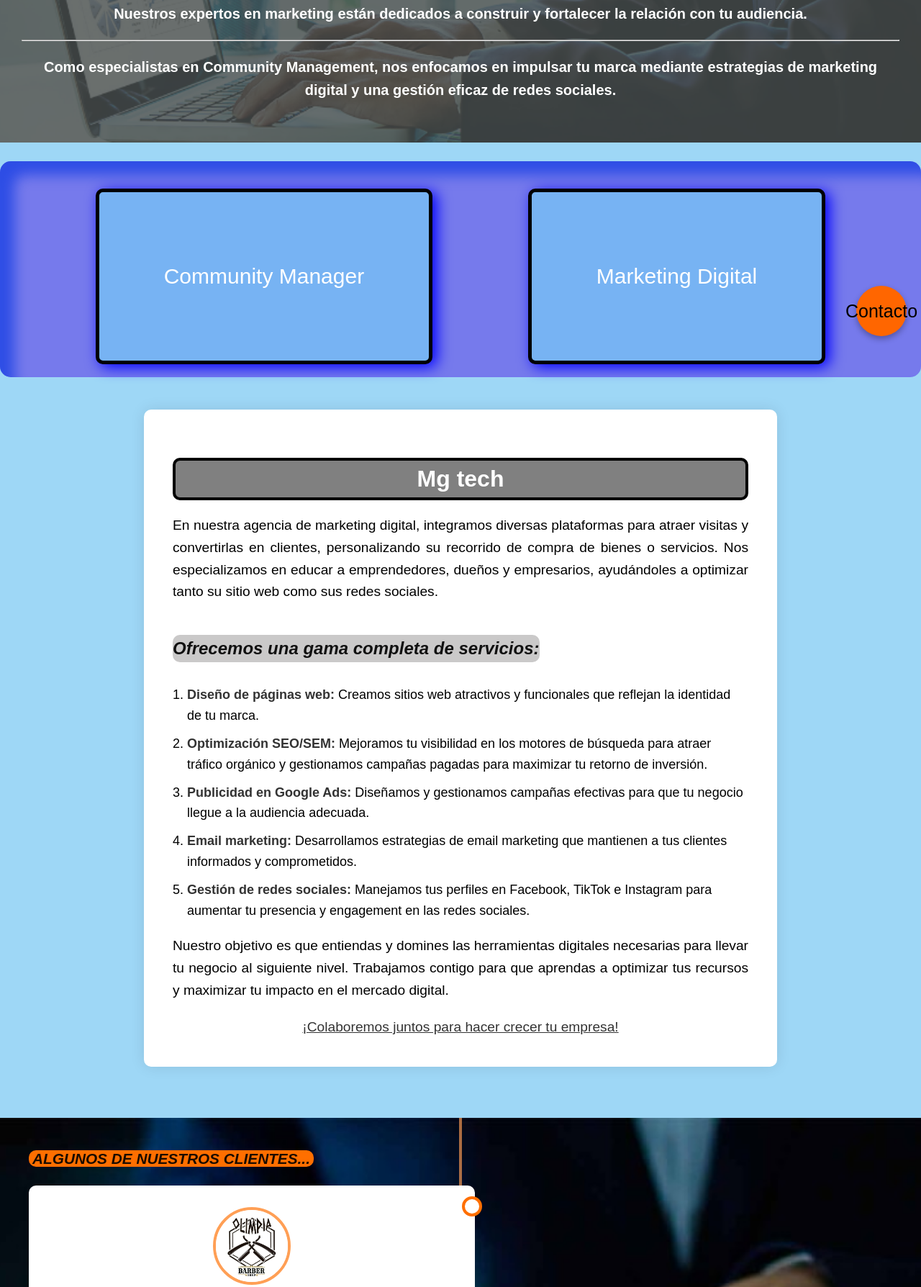
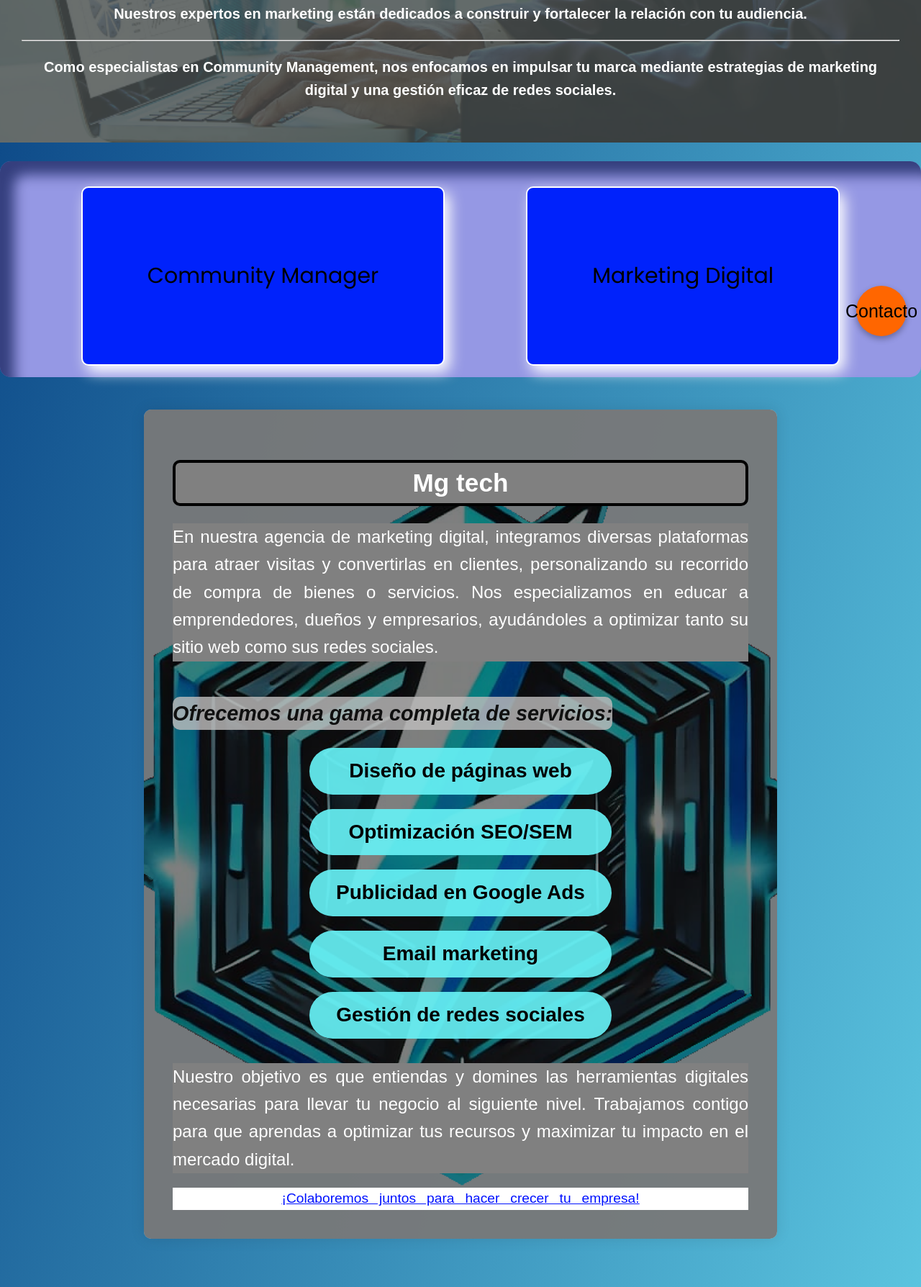
Before and after one commit to CristianNessi/MG-Tech, a plain HTML site: page index.html in a window 1280 px wide. Shown: the part 313-2101 px from the top of the page at 72% size. Drawn offline with nearby package versions, Linux system fonts and the light colour scheme.

Commit message:
Add files via upload

```diff
--- a/index.html
+++ b/index.html
@@ -6,6 +6,12 @@
     <meta name="viewport" content="width=device-width, initial-scale=1.0">
     <title>MG'Tech</title>
     <link rel="stylesheet" href="style.css">
+    <link href="https://fonts.googleapis.com/css2?family=Montserrat:wght@400;700&display=swap" rel="stylesheet">
+    <link href="https://fonts.googleapis.com/css2?family=Poppins:wght@400;700&display=swap" rel="stylesheet">
+    <link href="https://fonts.googleapis.com/css2?family=Lato:wght@400;700&display=swap" rel="stylesheet">
+    <link href="https://fonts.googleapis.com/css2?family=Playfair+Display:wght@400;700&display=swap" rel="stylesheet">
+    <link href="https://fonts.googleapis.com/css2?family=Merriweather:wght@400;700&display=swap" rel="stylesheet">
+    <link rel="icon" href="imagenes/logo.png" type="image/x-icon">
 </head>
 
 <body>
@@ -13,7 +19,7 @@
     <header class="header-container">
         <div class="barra">
             <div class="grid-container">
-                <img src="imagenes/MG_DG_5_no_bg_cv2.png" alt="Logo" class="logo">
+                <img src="imagenes/logo.png" alt="Logo" class="logo">
                 <h1>MG'Tech</h1>
             </div>
             <nav>
@@ -116,23 +122,18 @@
 
                 <h3><i>Ofrecemos una gama completa de servicios:</i></h3>
                 <ol>
-                    <li><strong>Diseño de páginas web:</strong> Creamos sitios web atractivos y funcionales que reflejan
-                        la identidad de tu marca.</li>
-                    <li><strong>Optimización SEO/SEM:</strong> Mejoramos tu visibilidad en los motores de búsqueda para
-                        atraer tráfico orgánico y gestionamos campañas pagadas para maximizar tu retorno de inversión.
-                    </li>
-                    <li><strong>Publicidad en Google Ads:</strong> Diseñamos y gestionamos campañas efectivas para que
-                        tu negocio llegue a la audiencia adecuada.</li>
-                    <li><strong>Email marketing:</strong> Desarrollamos estrategias de email marketing que mantienen a
-                        tus clientes informados y comprometidos.</li>
-                    <li><strong>Gestión de redes sociales:</strong> Manejamos tus perfiles en Facebook, TikTok e
-                        Instagram para aumentar tu presencia y engagement en las redes sociales.</li>
+                    <li><strong>Diseño de páginas web</strong></li>
+                    <li><strong>Optimización SEO/SEM</strong> </li>
+                    <li><strong>Publicidad en Google Ads</strong> </li>
+                    <li><strong>Email marketing</strong></li>
+                    <li><strong>Gestión de redes sociales</strong></li>
                 </ol>
                 <p>Nuestro objetivo es que entiendas y domines las herramientas digitales necesarias para llevar tu
                     negocio al siguiente nivel. Trabajamos contigo para que aprendas a optimizar tus recursos y
                     maximizar tu impacto en el mercado digital.</p>
 
-                <u>¡Colaboremos juntos para hacer crecer tu empresa!</u>
+                <a href="navegacion/contacto.html"><u>¡Colaboremos juntos para hacer crecer tu
+                        empresa!</u></a>
             </article>
         </section>
         <br>
--- a/style.css
+++ b/style.css
@@ -1,6 +1,6 @@
 /* Estilos generales del cuerpo y encabezado */
 body {
-    background: rgba(62, 176, 238, 0.5);
+    background: linear-gradient(to bottom right, #084182, #77f1ff);
     font-family: Arial, sans-serif;
     margin: 0;
     line-height: 1.6;
@@ -30,7 +30,7 @@
     /* Fija la barra en la parte superior */
     top: 0;
     left: 0;
-    background: rgba(0, 0, 0, 0.8);
+    background: rgba(0, 51, 102, 0.8);
     /* Fondo oscuro semi-transparente */
     padding: 10px 0;
     z-index: 1000;
@@ -42,7 +42,7 @@
 }
 
 .barra.scroll {
-    background: rgba(0, 0, 0, 0.9);
+    background: rgb(1 5 59 / 91%);
     /* Fondo sólido al hacer scroll */
     padding: 10px 0;
     /* Ajusta el padding cuando se hace scroll */
@@ -106,7 +106,7 @@
 }
 
 nav li a {
-    color: #fff;
+    color: #ffffff;
     /* Color del texto del enlace */
     text-decoration: none;
     font-weight: 500;
@@ -190,9 +190,9 @@
     transform-style: preserve-3d;
     transform: rotateY(0deg);
     transition: transform 0.8s, height 0.8s ease;
-    background-color: #767aec;
+    background-color: #9598e4;
     border-radius: 15px;
-    box-shadow: inset 20px 19px 18px rgb(7 54 226 / 65%);
+    box-shadow: inset 20px 19px 18px rgb(1 16 71 / 65%);
     min-height: 300px;
     /* Modificado para que los elementos internos no queden sobrepuestos */
 }
@@ -217,23 +217,22 @@
 }
 
 .plan-button {
-    background-color: #77b3f3;
-    border: solid 5px black;
+    background-color: #0022fb;
+    border: solid 2px white;
     border-radius: 10px;
-    box-shadow: #0000ff 6px 4px 20px;
+    box-shadow: #ffffff 7px 9px 20px;
     margin-top: 20px;
     padding: 100px 90px;
-    color: white;
-    font-family: 'comic sans', sans-serif;
+    color: #000000;
+    font-family: 'Poppins', sans-serif;
     font-size: 30px;
     cursor: pointer;
     transition: background-color 0.3s ease;
 }
 
 .plan-button:hover {
-    background-color: #0056b3;
-    color: #000;
-    box-shadow: #ffffff 6px 4px 20px;
+    background-color: #ffe4b2;
+    box-shadow: 0 12px 20px rgba(255, 165, 0, 0.9);
 }
 
 .show-community,
@@ -245,7 +244,8 @@
     width: 100%;
     padding: 30px;
     margin: 30px;
-    background: linear-gradient(280deg, #6b9aff, #504dff);
+    /* background: linear-gradient(280deg, #6b9aff, #504dff); */
+    background: linear-gradient(280deg, #6b9aff, #e07204);
     border: solid black 4px;
     color: #fff;
     text-align: center;
@@ -261,8 +261,10 @@
 }
 
 .highlight-content:hover {
-    background: rgba(62, 176, 238, 0.822);
-    box-shadow: inset 0px 6px 7px 9px black;
+    /* background: rgba(62, 176, 238, 0.822); */
+    background: rgba(220, 144, 2, 0.827);
+    /* box-shadow: inset 0px 6px 7px 9px black; */
+    box-shadow: inset 0px 6px 7px 9px rgba(255, 68, 0, 0.603);
 }
 
 .text-container {
@@ -371,15 +373,30 @@
     margin: 20px auto;
     padding: 40px;
     max-width: 800px;
-    background-color: #fff;
+    background-color: rgba(255, 255, 255, 0.9);
+    /* Fondo blanco con un poco de transparencia */
     border-radius: 10px;
     box-shadow: 0 0 20px rgba(0, 0, 0, 0.1);
     opacity: 0;
     transform: translateX(100%);
     transition: opacity 1s ease, transform 0.7s ease;
-    background-image: url('imagenes/MG  DG (2) (2).png');
+    background-image: url('imagenes/logo.png');
     background-size: cover;
     background-position: center;
+    position: relative;
+    overflow: hidden;
+}
+
+.section::before {
+    content: '';
+    position: absolute;
+    top: 0;
+    left: 0;
+    width: 100%;
+    height: 100%;
+    background-color: rgba(0, 0, 0, 0.5);
+    /* Capa oscura semitransparente sobre la imagen */
+    z-index: 1;
 }
 
 .section.visible {
@@ -387,8 +404,19 @@
     transform: translateX(0);
 }
 
+.section h2,
+.section h3,
+.section p,
+.section ol,
+.section strong,
+.section u {
+    position: relative;
+    z-index: 2;
+    /* Asegura que el texto esté sobre la capa oscura */
+}
+
 .section h2 {
-    font-size: 2em;
+    font-size: 2.2em;
     background: gray;
     border-radius: 10px;
     color: #ffffff;
@@ -398,7 +426,7 @@
 }
 
 .section h3 {
-    font-size: 1.5em;
+    font-size: 1.8em;
     border-radius: 10px;
     background: #bebdbdcf;
     color: #101010;
@@ -407,24 +435,46 @@
 }
 
 .section p {
-    font-size: 1.2em;
-    color: #000000;
+    font-size: 1.5em;
+    color: #ffffff;
+    background-color: #808080;
     margin-bottom: 20px;
     text-align: justify;
 }
 
 .section ol {
-    padding-left: 20px;
-    margin-bottom: 20px;
+    display: flex;
+    flex-wrap: wrap;
+    justify-content: center;
+    /* Centra los elementos en el contenedor */
+    padding-left: 0;
+    /* Elimina el padding por defecto del <ol> */
+    list-style-type: none;
+    /* Elimina el estilo de la lista por defecto */
+    margin: 0;
 }
 
 .section ol li {
-    margin-bottom: 10px;
-    font-size: 18px;
-}
+    margin: 10px;
+    font-size: 20px;
+    background-color: #67f0f5eb;
+    padding: 10px 20px;
+    /* Añade más padding lateral para un mejor centrado */
+    border-radius: 90px;
+    display: flex;
+    /* Cambia inline-flex a flex para permitir el wrap de los elementos */
+    justify-content: center;
+    /* Centra el contenido dentro de cada <li> */
+    align-items: center;
+    text-align: center;
+    flex-basis: calc(50% - 20px);
+}
+
+
 
 .section strong {
-    color: #333;
+    color: #000000;
+    font-size: 1.4em;
 }
 
 .section u {
@@ -432,8 +482,11 @@
     text-align: center;
     margin-top: 20px;
     font-size: 1.2em;
-    color: #333;
-}
+    color: #0011ff;
+    background-color: white;
+    word-spacing: 0.5em;
+}
+
 
 /* Linea de tiempo */
 
@@ -448,6 +501,7 @@
     content: "";
     background-image: url('imagenes/parallax.jpg');
     /* Cambia esto a la ruta de tu imagen de fondo */
+    background-color: rgba(0, 51, 102, 0.5);
     background-size: cover;
     background-repeat: no-repeat;
     background-position: center;
@@ -500,7 +554,7 @@
     width: 20px;
     height: 20px;
     right: -10px;
-    background-color: white;
+    background-color: #ff4500;
     border: 4px solid #ff6f00;
     top: 15px;
     border-radius: 50%;
@@ -508,6 +562,7 @@
 }
 
 .timeline-item.right::after {
+    background-color: #ff6347;
     left: -10px;
 }
 
@@ -659,16 +714,20 @@
     grid-template-columns: repeat(auto-fit, minmax(250px, 1fr));
     gap: 20px;
     padding: 20px;
+    max-width: 1200px;
+    /* Limitar el ancho máximo del contenedor */
+    margin: 0 auto;
+    /* Centramos el contenedor */
 }
 
 .colaboradores h2 {
-    color: #ffffff;
+    background-color: #19fffc;
     border-radius: 10px;
-    background-color: #658beb;
     text-align: center;
     margin-bottom: 30px;
     font-size: 2em;
-    grid-column: span 4;
+    grid-column: 1 / -1;
+    /* Ocupar todo el ancho disponible */
     text-transform: uppercase;
 }
 
@@ -683,6 +742,8 @@
     transform: translateY(20px);
     transition: opacity 0.6s ease, transform 0.6s ease, background-color 0.3s ease, box-shadow 0.3s ease;
     border: 1px solid #e3e9f2;
+    max-width: 100%;
+    /* Asegurar que los artículos no se expandan más allá del contenedor */
 }
 
 .colaboradores article.show {
@@ -691,12 +752,11 @@
 }
 
 .colaboradores article:hover {
-    background-color: #ddefffea;
-    /* Color gris medio celeste */
-    transform: scale(1.5);
-    /* Aumento de tamaño */
-    box-shadow: 0 12px 20px rgba(41, 41, 41, 0.901);
-    /* Sombra celeste */
+    background-color: #ffe4b2;
+    transform: scale(1.05);
+    /* Reducir el aumento de tamaño */
+    /* box-shadow: 0 12px 20px rgba(41, 41, 41, 0.901); */
+    box-shadow: 0 12px 20px rgba(255, 165, 0, 0.9);
 }
 
 .article-header {
@@ -731,7 +791,8 @@
 }
 
 .colaboradores img:hover {
-    transform: scale(1.5);
+    transform: scale(1.2);
+    /* Reducir el escalado de las imágenes */
 }
 
 .colaboradores p {
@@ -772,8 +833,6 @@
     transform: rotate(7deg);
 }
 
-
-
 /* Agregar animación de fade-in cuando los artículos se muestran */
 @keyframes fadeInUp {
     from {
@@ -791,117 +850,8 @@
     animation: fadeInUp 0.9s ease both;
 }
 
-/* Formulario
-
- Estilos del botón flotante
-
-.floating-button {
-    position: fixed;
-    bottom: 20px;
-    right: 20px;
-    background-color: #ff6600;
-    color: rgb(0, 0, 0);
-    border-radius: 50%;
-    width: 70px;
-    height: 70px;
-    display: flex;
-    align-items: center;
-    justify-content: center;
-    cursor: pointer;
-    font-size: 25px;
-    box-shadow: 0 4px 8px rgba(0, 0, 0, 0.3);
-    transition: background-color 0.3s ease, transform 0.3s ease;
-    z-index: 1000;
-}
-
-.floating-button:hover {
-    background-color: #012957;
-    transform: scale(1.2);
-    color: rgb(255, 255, 255);
-}
-
- Estilos del contenedor del formulario
-
-.contact-form-wrapper {
-    position: fixed;
-    bottom: 0;
-    right: 0;
-    width: 100%;
-    height: 100%;
-    background: rgba(0, 0, 0, 0.6);
-    display: none;
-    align-items: center;
-    justify-content: center;
-    z-index: 999;
-}
-
- Imagen de fondo
-
-.contact-section {
-    background-image: url('imagenes/mail-marketing.jpg');
-    background-size: cover;
-    background-position: center;
-    background-repeat: no-repeat;
-    background-color: rgba(255, 255, 255, 0.5);
-    background-blend-mode: overlay;
-    padding: 20px;
-    border-radius: 10px;
-    max-width: 480px;
-    width: 90%;
-    box-shadow: 0 8px 15px rgba(0, 0, 0, 0.2);
-}
-
-.contact-form {
-    margin: 0;
-}
-
-.contact-form h2 {
-    text-align: center;
-    margin-bottom: 15px;
-    color: #0033b3;
-}
-
-.form-group {
-    margin-bottom: 10px;
-}
-
-.form-group label {
-    display: block;
-    margin-bottom: 5px;
-    color: #333;
-}
-
-.form-group input,
-.form-group textarea {
-    width: 100%;
-    padding: 8px;
-    border: 1px solid #ccc;
-    border-radius: 5px;
-    font-size: 14px;
-}
-
-.form-group input:focus,
-.form-group textarea:focus {
-    outline: none;
-    border-color: #0033b3;
-}
-
-.btn-submit {
-    display: block;
-    width: 100%;
-    padding: 10px;
-    background-color: #0033b3;
-    color: white;
-    border: none;
-    border-radius: 5px;
-    font-size: 16px;
-    cursor: pointer;
-    transition: background-color 0.3s ease;
-}
-
-.btn-submit:hover {
-    background-color: #004494;
-} */
+
+
 
 /* Estilos del botón flotante */
 .floating-button {
@@ -1332,6 +1282,11 @@
 
     .section ol li {
         font-size: 16px;
+        flex-basis: 100%;
+    }
+
+    .section strong {
+        font-size: 1em;
     }
 
     /* timeline */
@@ -1554,7 +1509,7 @@
     }
 
     .plan-button {
-        padding: 40px 20px;
+        padding: 35px 10px;
         font-size: 20px;
     }
 
```
